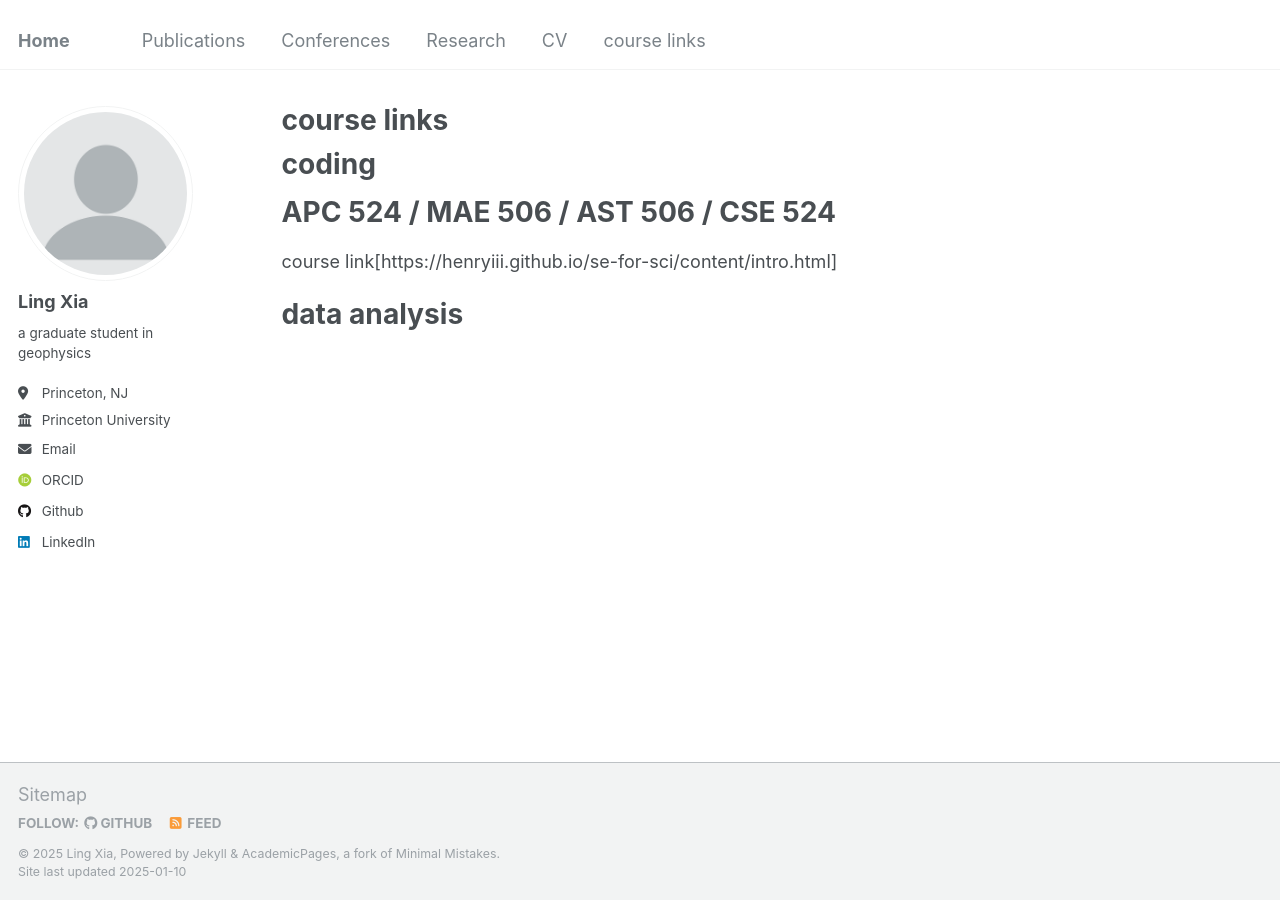
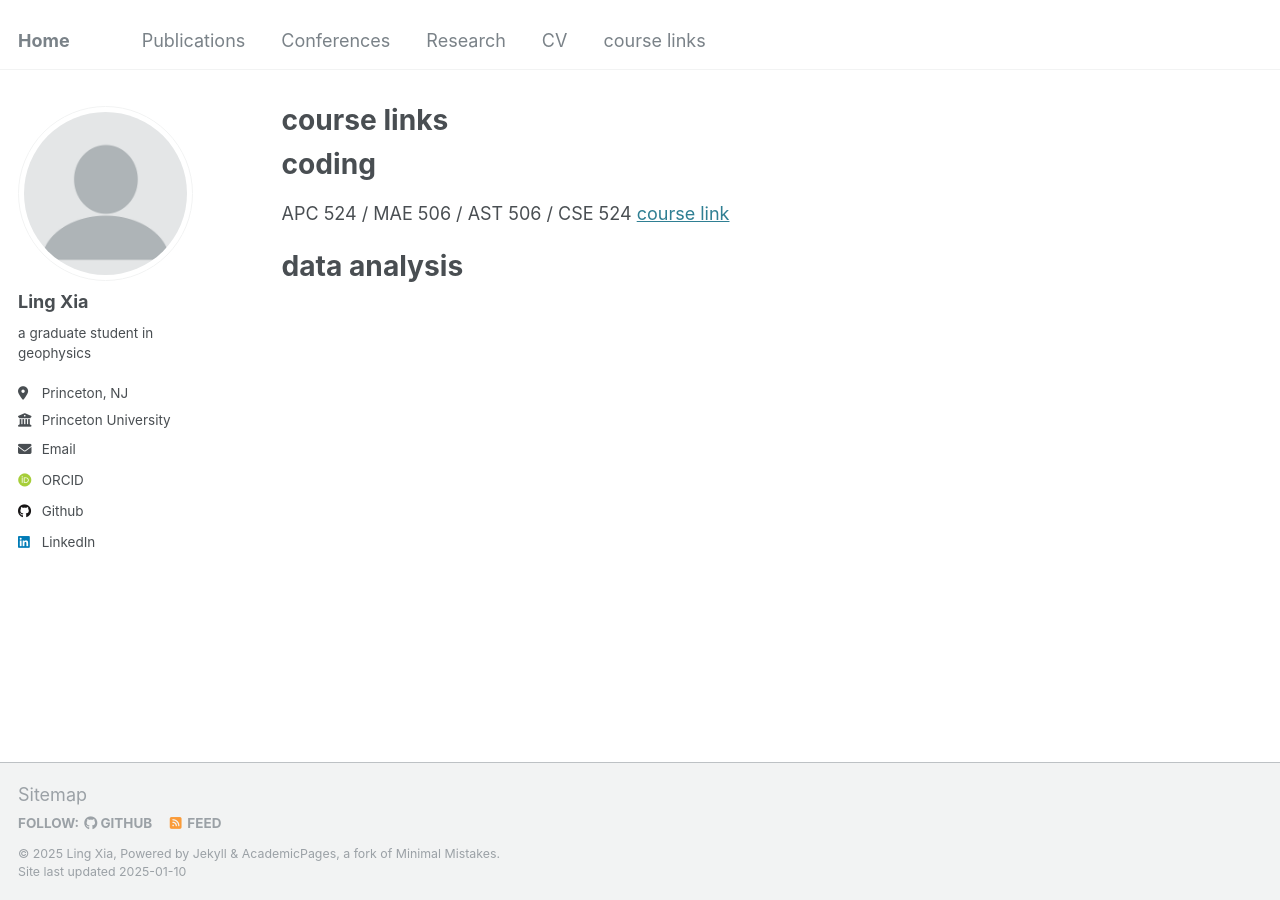
Before and after one commit to xialing2003/xialing2003.github.io, a Jekyll site: the page built from _pages/courses.md, in a window 1280 px wide. Built offline with Jekyll 4.4.1, drawn with Linux system fonts in a browser that asks for light colours; some web fonts are replaced.

Commit message:
Update courses.md

```diff
--- a/_pages/courses.md
+++ b/_pages/courses.md
@@ -13,8 +13,7 @@ coding
 ==
 
 APC 524 / MAE 506 / AST 506 / CSE 524
-=
-course link[https://henryiii.github.io/se-for-sci/content/intro.html]
+[course link](https://henryiii.github.io/se-for-sci/content/intro.html)
 
 data analysis
 ==
```
